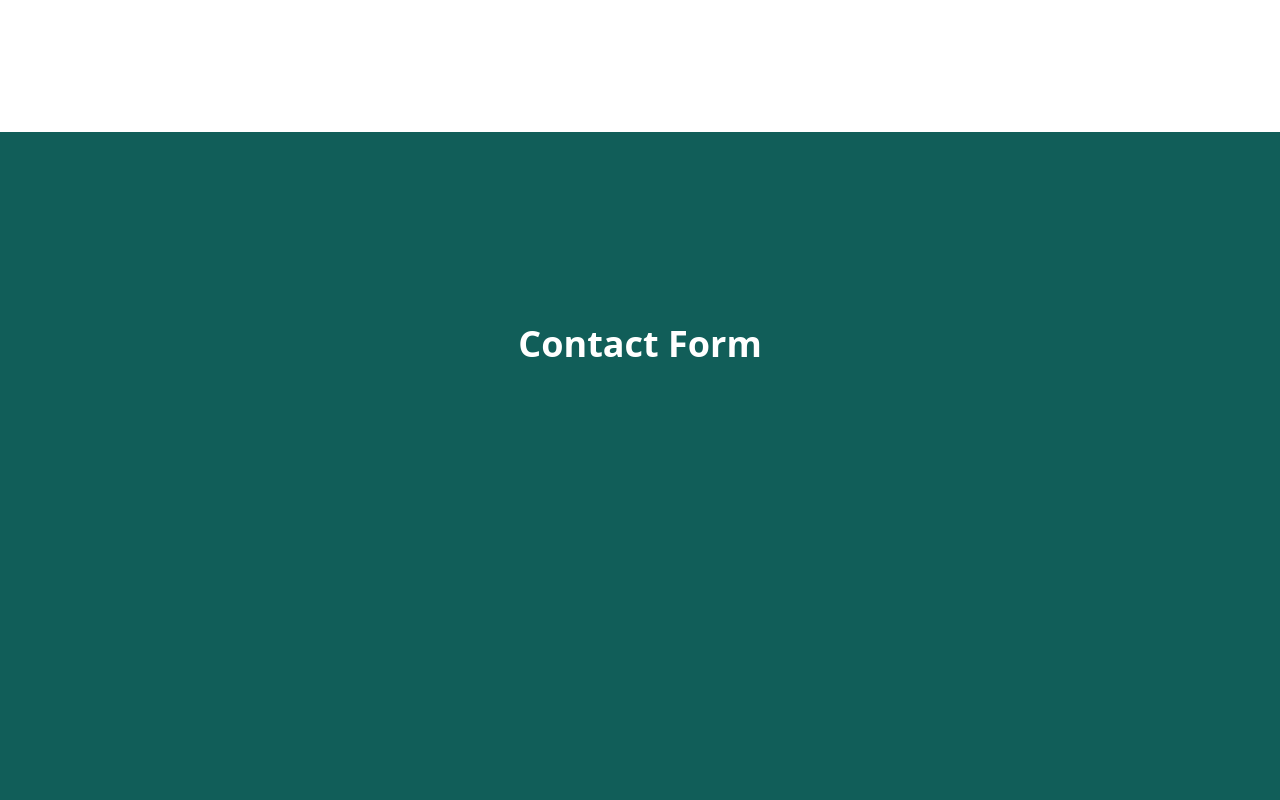
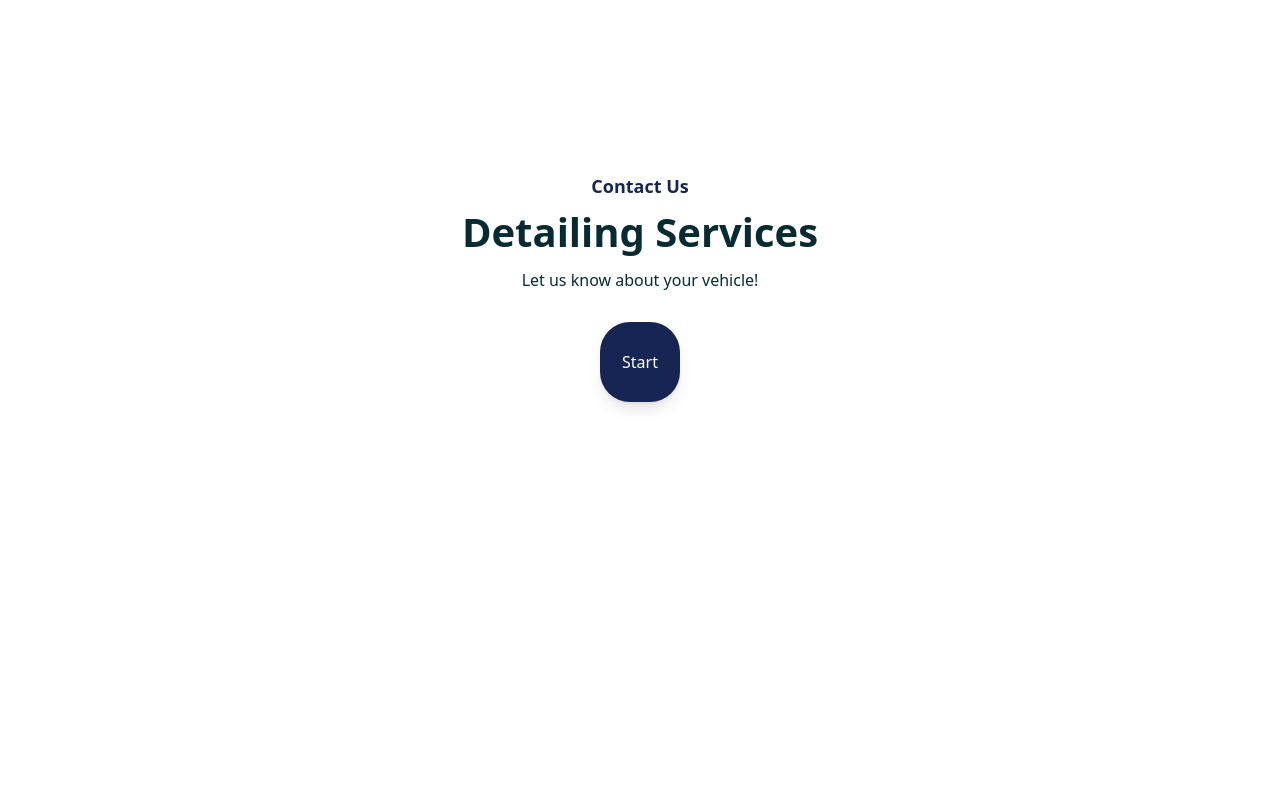
Before and after one commit to Succorro/GabrielCarCleaning, a React (Vite) app: page / in a window 1280 px wide. Shown: the part 700-1500 px from the top of the page. Built offline with nearby package versions, Linux system fonts and the light colour scheme.

Commit message:
Createdform section and integrated new icon system,

```diff
--- a/package.json
+++ b/package.json
@@ -22,10 +22,10 @@
     "@transmart/cli": "^0.2.4",
     "class-variance-authority": "^0.7.0",
     "clsx": "^2.0.0",
-    "lucide-react": "^0.277.0",
     "react": "^18.2.0",
     "react-dom": "^18.2.0",
     "react-helmet": "^6.1.0",
+    "react-icons": "^5.2.1",
     "react-router-dom": "^6.10.0",
     "react-spring": "^9.7.3",
     "tailwind-merge": "^1.14.0",
--- /dev/null
+++ b/src/app.css
@@ -0,0 +1,29 @@
+#wrapper {
+    width: 100%;
+    height: 100%;
+    padding: 20px;
+    display: flex;
+    align-items: center;
+    justify-content: center;
+  }
+
+  #container {
+    position: relative;
+    display: grid;
+    grid-template-columns: repeat(4, minmax(100px, 1fr));
+    grid-gap: 25px;
+    padding: 25px;
+    background: white;
+    border-radius: 5px;
+    cursor: pointer;
+    box-shadow: 0px 10px 10px -5px rgba(0, 0, 0, 0.05);
+    will-change: width, height;
+  }
+
+  #item {
+    width: 100%;
+    height: 100%;
+    background: white;
+    border-radius: 5px;
+    will-change: transform, opacity;
+  }
--- a/src/app.tsx
+++ b/src/app.tsx
@@ -3,7 +3,7 @@ import { QueryClient, QueryClientProvider } from '@tanstack/react-query'
 import { ReactQueryDevtools } from '@tanstack/react-query-devtools'
 import { RouterProvider } from 'react-router-dom'
 import { createRouter } from './router'
-
+import './app.css'
 const ReactQueryDevtoolsProduction = React.lazy(() =>
   import('@tanstack/react-query-devtools').then(
     (d) => ({
--- /dev/null
+++ b/src/components/contact/form.tsx
@@ -0,0 +1,51 @@
+import React, { useState, useCallback } from 'react'
+import { useSpring, animated, config } from '@react-spring/web'
+
+const Form = ({
+    initialSize = '60px',
+    expandedSize = '300px',
+    initialColor = 'rgb(30 64 175)',
+    expandedColor = 'white',
+    buttonText = 'Open',
+    children,
+    className = '',
+    style = {}
+}) => {
+    const [isOpen, setIsOpen] = useState(false)
+
+    const handleOpen = useCallback(() => {
+        if (!isOpen) {
+            setIsOpen(true)
+            onOpen?.()
+        }
+    }, [isOpen])
+
+    const { size, background, borderRadius } = useSpring({
+        size: isOpen ? expandedSize : initialSize,
+        background: isOpen ? expandedColor : initialColor,
+        borderRadius: isOpen ? '15px' : '30px',
+        config: config.stiff
+    })
+
+    return (
+        <animated.div
+            className={`shadow-lg flex items-center justify-center overflow-hidden ${className}`}
+            style={{
+                width: size,
+                height: size,
+                background,
+                borderRadius,
+                cursor: isOpen ? 'default' : 'pointer',
+                ...style
+            }}
+            onClick={handleOpen}
+        >
+            {!isOpen && <span className="text-white z-10">{buttonText}</span>}
+            {isOpen && children}
+        </animated.div>
+    )
+}
+
+export default Form
+
+    // <div className='bg-Teal text-white mx-5 h-[70vh] rounded-md'></div>
--- /dev/null
+++ b/src/components/contact/index.tsx
@@ -0,0 +1,42 @@
+import Form from './form'
+
+const Contact = () => {
+  return (
+    <section id='contact' className="min-h-[100vh] bg-white text-Teal">
+      <div className='mx-10 pt-10'>
+        <div className='-mx-4 flex flex-wrap'>
+          <div className='w-full px-4'>
+              <div className='mx-auto mb-[30px] max-w-[510px] text-center'>
+                  <span className='mb-2 block text-lg font-semibold text-Blue'>
+                      Contact Us
+                  </span>
+                  <h2 className='mb-3 text-3xl font-bold sm:text-4xl md:leading-[1.2] md:text-[40px]'>
+                      Detailing Services
+                  </h2>
+                  <p>
+                    Let us know about your vehicle!
+                  </p>
+              </div>
+          </div>
+        </div>
+      </div>
+      <div className='flex justify-center'>
+        <Form
+              initialSize="80px"
+              expandedSize="500px"
+              initialColor="#172554"
+              expandedColor="#F0F4F8"
+              buttonText="Start"
+              className=''
+          >
+              <div className="p-6 flex flex-col items-center">
+                  <h2 className="text-2xl font-bold mb-4">My Custom Title</h2>
+                  <p className="text-center">This is my custom content with centered text.</p>
+              </div>
+          </Form>
+      </div>
+    </section>
+  )
+}
+
+export default Contact
--- a/src/components/contactForm/index.tsx
+++ /dev/null
@@ -1,15 +0,0 @@
-import React from 'react'
-
-const ContactForm = () => {
-  return (
-    <section id='contact' className="h-[100vh] flex bg-teal-800">
-        <div className="w-full py-32 md:py-48">
-            <div className='flex justify-center'>
-                <h2 className="text-4xl font-bold text-white">Contact Form</h2>
-            </div>
-        </div>
-    </section>
-  )
-}
-
-export default ContactForm
--- a/src/components/header/index.tsx
+++ b/src/components/header/index.tsx
@@ -1,4 +1,4 @@
-import {X, Menu } from "lucide-react"
+import {LuX, LuMenu } from 'react-icons/lu'
 import * as DropdownMenu from '@radix-ui/react-dropdown-menu'
 import { useState } from "react"
 import DarkButton from "../ui/DarkButton"
@@ -15,7 +15,7 @@ export function Header({setTheme, theme}) {
         <DropdownMenu.Root onOpenChange={()=> setOpenMenu(!openMenu)}>
           <DropdownMenu.Trigger asChild>
             <button className="  transition-all duration-700 ease-in-out" aria-label="Customise options">
-              {openMenu ? <X/>: <Menu className='focus:border-none dark:text-white'/>}
+              {openMenu ? <LuX/>: <LuMenu className='focus:border-none dark:text-white'/>}
             </button>
           </DropdownMenu.Trigger>
           <DropdownMenu.Portal >
--- a/src/components/stats/index.tsx
+++ b/src/components/stats/index.tsx
@@ -1,24 +1,25 @@
-import { Hourglass, Car, ThumbsUp} from 'lucide-react'
 import AnimatedCounter from '../ui/AnimatedConter'
-
+import { FaHourglassEnd } from 'react-icons/fa'
+import {IoCarSport} from 'react-icons/io5'
+import { IoMdThumbsUp } from "react-icons/io";
 const Stats = () => {
   return (
     <div className='bg-white py-5'>
         <section className='flex flex-col sm:flex-row items-center mx-auto'>
             <div className={boxStyle}>
-                <Hourglass size='40px' />
+                <FaHourglassEnd size='40px' />
                 <p className="flex mt-3">
                     <AnimatedCounter end={8} duration={1000}/>+ Years of Experience
                 </p>
             </div>
             <div className={boxStyle}>
-                <Car size='40px'/>
+                <IoCarSport size='40px'/>
                 <p className="flex mt-3">
                     Over&nbsp;<AnimatedCounter end={10000} duration={1000}/>&nbsp;Cars Detailed
                 </p>
             </div>
             <div className={boxStyle}>
-                <ThumbsUp size='40px'/>
+                <IoMdThumbsUp size='40px'/>
                 <p className="flex mt-3">
                     <AnimatedCounter end={100} duration={1000}/>% Satifaction Guarantee
                 </p>
--- a/src/components/ui/DarkButton.tsx
+++ b/src/components/ui/DarkButton.tsx
@@ -1,5 +1,5 @@
-import React from 'react';
-import {Sun, Moon} from 'lucide-react'
+import {LuSun, LuMoon} from 'react-icons/lu'
+
 const DarkButton = ({ theme, setTheme }) => {
   const toggleTheme = () => {
     setTheme(!theme);
@@ -16,7 +16,7 @@ const DarkButton = ({ theme, setTheme }) => {
           theme ? 'bg-yellow-500 -translate-x-2' : 'bg-gray-700 translate-x-full'
         }`}
       >
-        {theme ? <Sun className='w-5 -translate-x-0.5 -translate-y-1'/> : <Moon className='w-5 -translate-x-0.5 -translate-y-1'/>}
+        {theme ? <LuSun size='20px' className='-translate-x-0.5 -translate-y-0.5'/> : <LuMoon size='20px' className=' -translate-x-0.5 -translate-y-0.5'/>}
       </div>
     </button>
   );
--- a/src/pages/home/index.tsx
+++ b/src/pages/home/index.tsx
@@ -2,7 +2,7 @@ import { Helmet } from 'react-helmet'
 import { Hero } from 'src/components/hero'
 import  Services  from 'src/components/services'
 import Stats from 'src/components/stats'
-import ContactForm from 'src/components/contactForm'
+import Contact from 'src/components/contact'
 
 export default function Home() {
   return (
@@ -11,7 +11,7 @@ export default function Home() {
         <title>Gabriel Car Cleaning</title>
       </Helmet>
       <Hero/>
-      <ContactForm/>
+      <Contact/>
       <Stats/>
       <Services/>
     </>
--- a/tailwind.config.js
+++ b/tailwind.config.js
@@ -13,6 +13,7 @@ module.exports = {
     extend: {
       colors: {
         Teal: "#062b33",
+        Blue: "#172554",
         border: "hsl(var(--border))",
         input: "hsl(var(--input))",
         ring: "hsl(var(--ring))",
```
Also changed, not shown: 1 other file (tests, documents, lock files or other folders).
